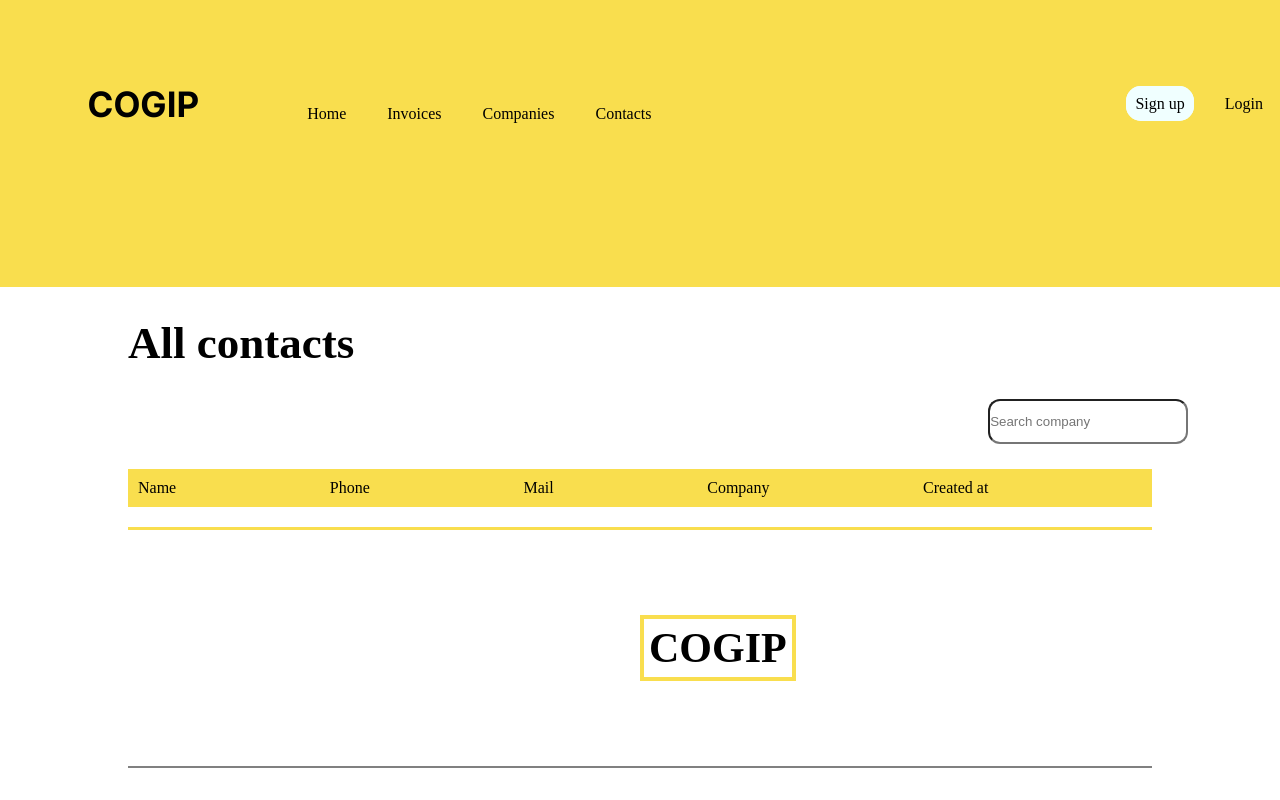
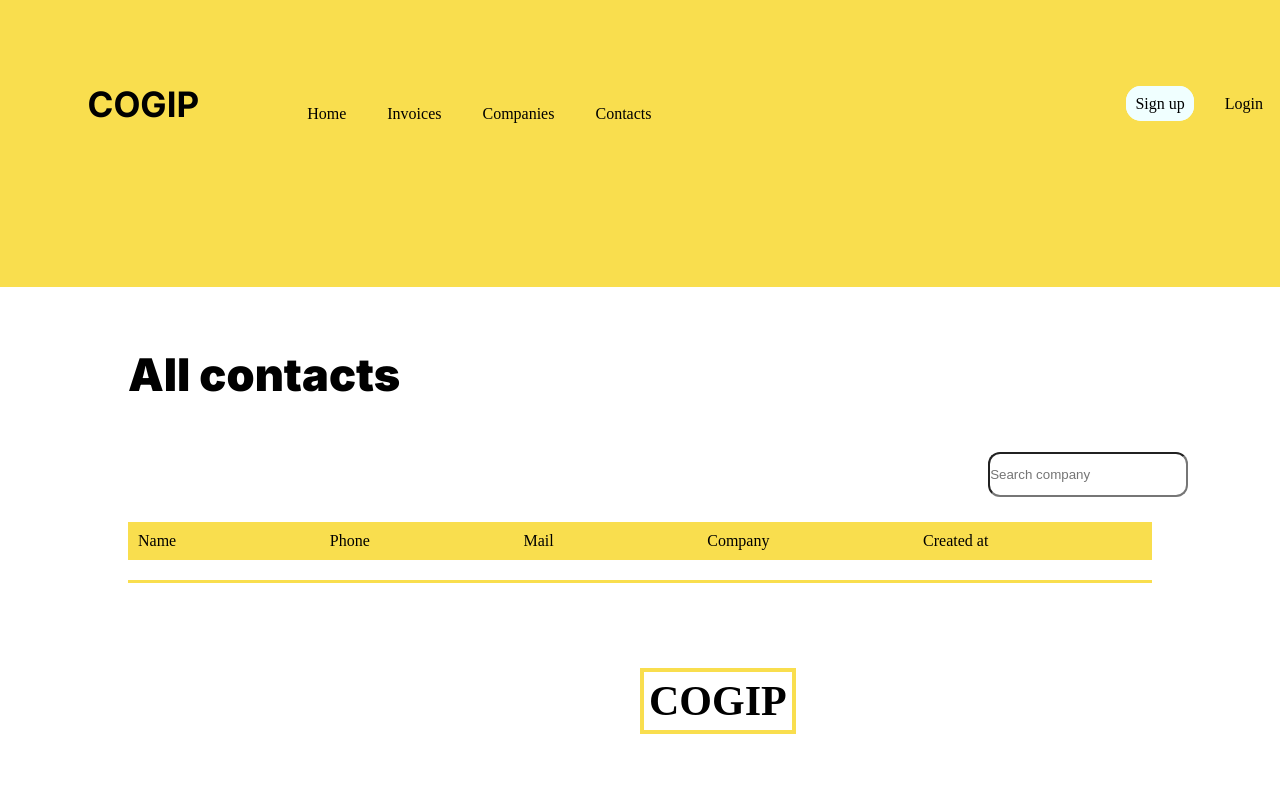
Before and after one commit to AxelKirac/MyOldTraining, a PHP site: page /Resources/views/contacts.php in a window 1280 px wide; the page is wider, and only the part inside the window is pictured. Shown: the top 800 px of that part. Run offline with PHP 8.4, Linux system fonts and the light colour scheme; data that the repository does not hold is empty; style sheets or scripts are compiled from the project's sources.

Commit message:
Font change all pages

```diff
--- a/Resources/views/companies/main.php
+++ b/Resources/views/companies/main.php
@@ -1,5 +1,5 @@
 <main>
-    <div class="section_align_invoices">
+    <div class="section_align">
         <div class="title_invoices">
             <h1 class="invoices">All companies</h1>
         </div>
--- a/Resources/views/contacts/main.php
+++ b/Resources/views/contacts/main.php
@@ -1,5 +1,5 @@
 <main>
-    <div class="section_align_invoices">
+    <div class="section_align">
             <div class="title_invoices">
                 <h1 class="invoices">All contacts</h1>
             </div>
--- a/Resources/views/invoices/main.php
+++ b/Resources/views/invoices/main.php
@@ -1,5 +1,5 @@
 <main>
-    <div class="section_align_invoices">
+    <div class="section_align">
         <div class="title_invoices">
             <h1 class="invoices">All invoices</h1>
         </div>
```
Also changed, not shown: public/assets/scss/_tables.scss.
